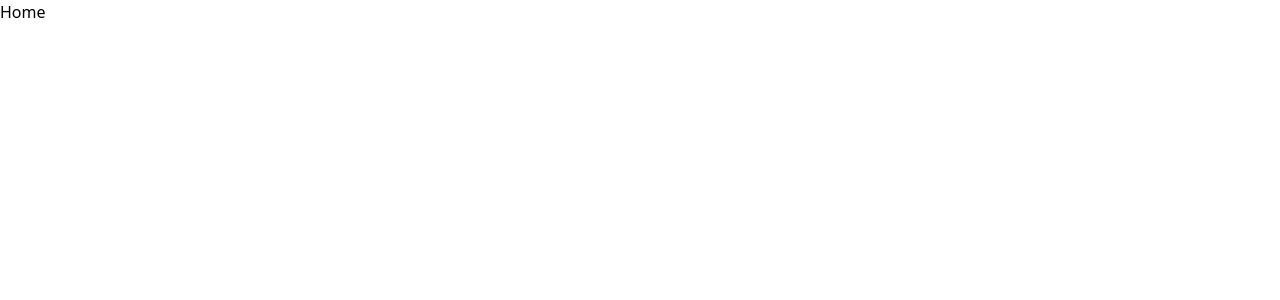
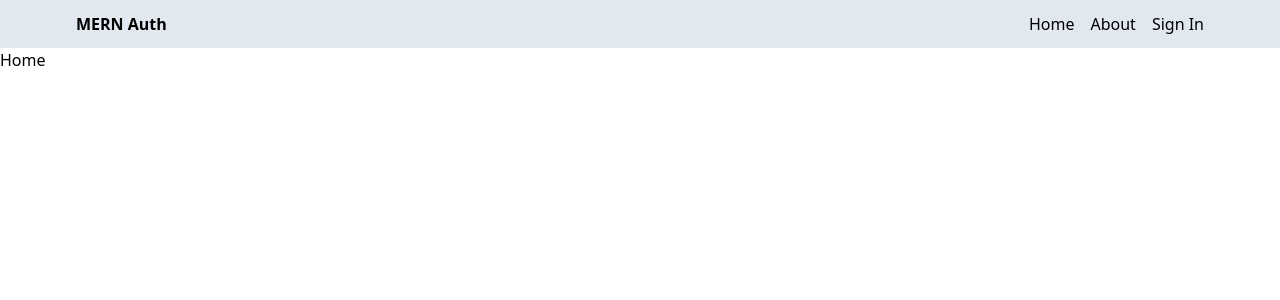
Before and after one commit to kazimpashayev/Mern-Auth, a React (Vite) app in the folder client/: page / in a window 1280 px wide. Shown: the top 300 px of the page. Built offline with nearby package versions, Linux system fonts and the light colour scheme.

Commit message:
Creating navbar component

```diff
--- a/client/src/App.jsx
+++ b/client/src/App.jsx
@@ -4,10 +4,12 @@ import About from './pages/About';
 import SignIn from './pages/SignIn';
 import SignUp from './pages/SignUp';
 import Profile from './pages/Profile';
+import Navbar from './components/Navbar';
 
 export default function App() {
   return (
     <BrowserRouter>
+      <Navbar />
       <Routes>
         <Route path="/" element={<Home />} />
         <Route path="/about" element={<About />} />
--- /dev/null
+++ b/client/src/components/Navbar.jsx
@@ -0,0 +1,24 @@
+import { Link } from 'react-router-dom';
+
+export default function Navbar() {
+  return (
+    <nav className="bg-slate-200">
+      <div className="flex justify-between items-center max-w-6xl mx-auto p-3">
+        <Link className="font-bold" to="/">
+          MERN Auth
+        </Link>
+        <ul className="flex gap-4">
+          <li>
+            <Link to="/">Home</Link>
+          </li>
+          <li>
+            <Link to="/about">About</Link>
+          </li>
+          <li>
+            <Link to="/sign-in">Sign In</Link>
+          </li>
+        </ul>
+      </div>
+    </nav>
+  );
+}
```
